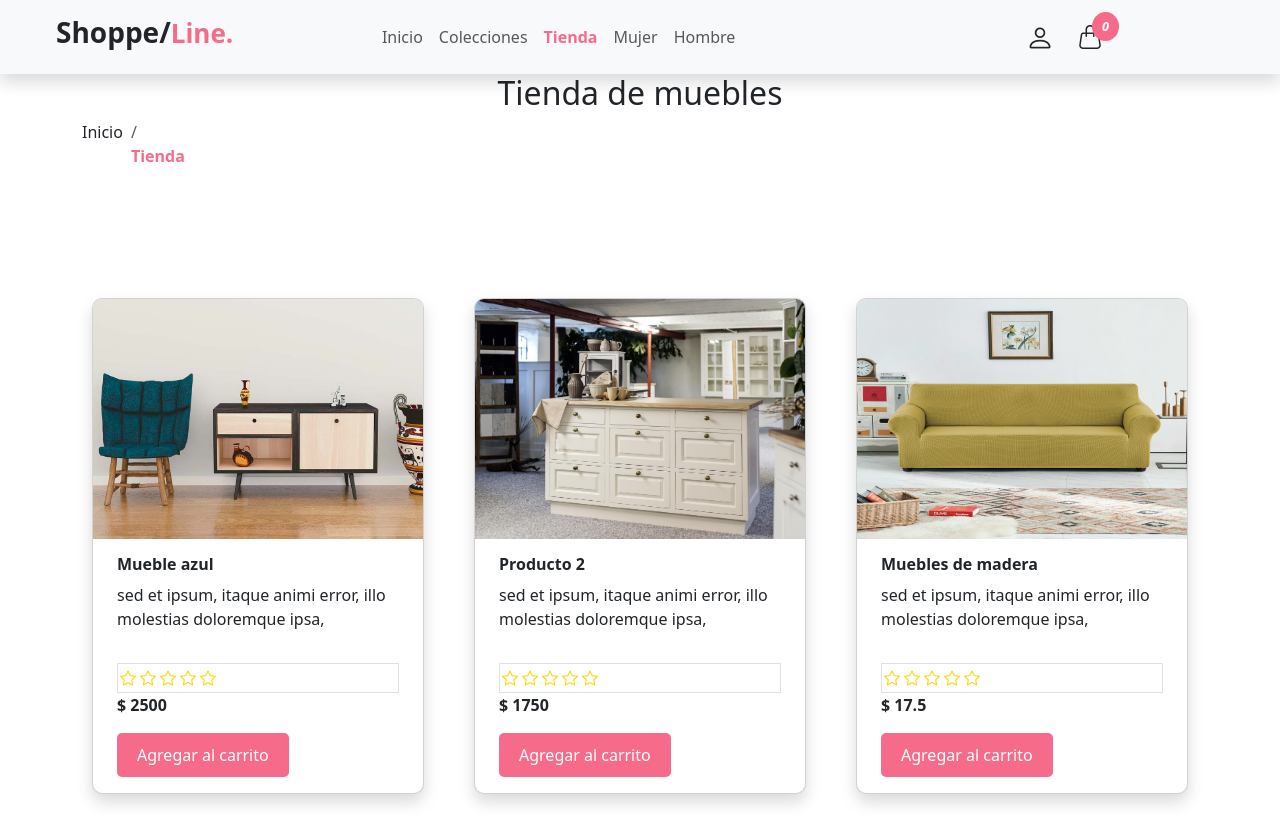
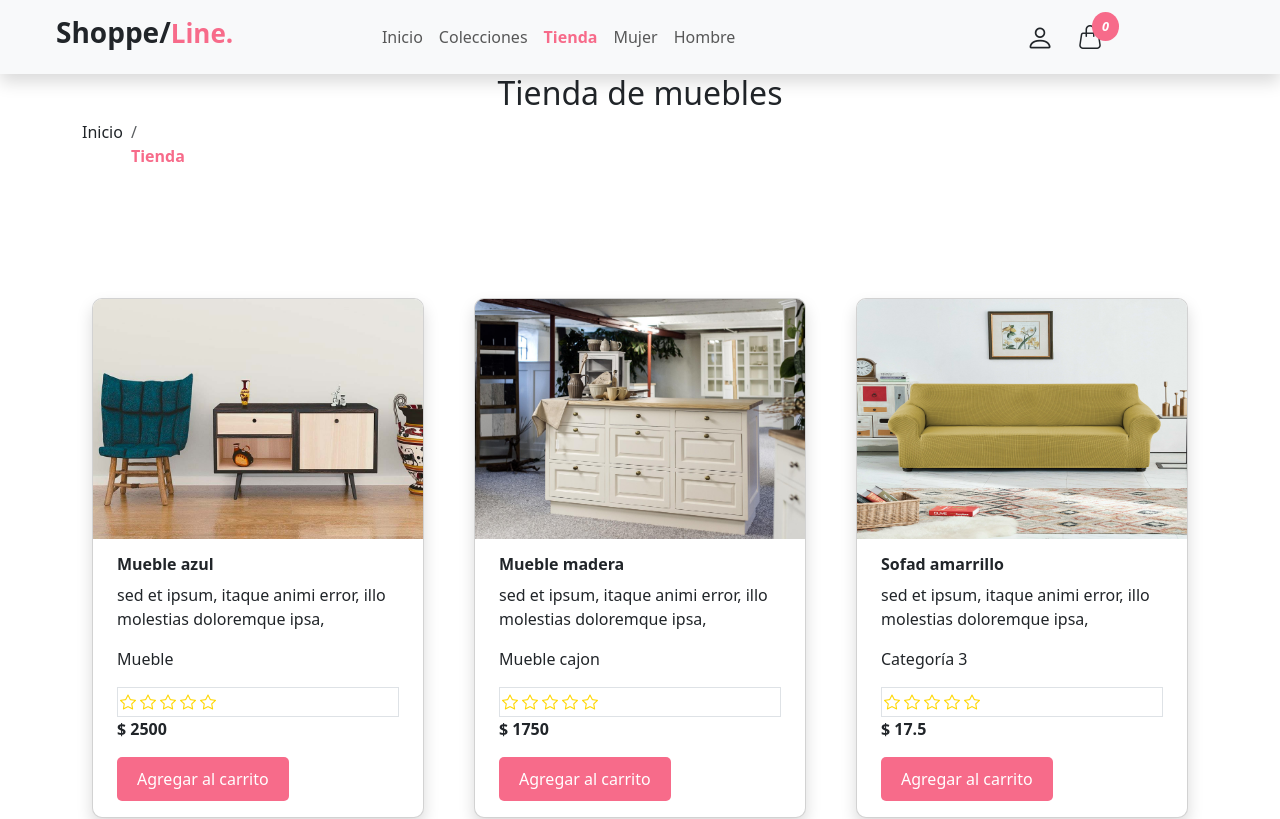
Before and after one commit to torco34/ecommercevue, a Vue app: page /store in a window 1280 px wide. Shown: the top 819 px of the page. Built offline with nearby package versions, Linux system fonts and the light colour scheme; what bootstrap-vue-next would draw is missing.

Commit message:
arreglito

```diff
--- a/src/components/CartPreview.vue
+++ b/src/components/CartPreview.vue
@@ -34,10 +34,10 @@
       <div class="p-5 d-grid justify-content-center">
         <h4 v-if="item" class="fw-bold">{{ item.name }}</h4>
         <p v-if="item">{{ item.description }}</p>
-        <p v-if="item" class="fw-bold">Precio: ${{ item.price }}</p>
-        <p  class="fw-bold">Precio aaa: ${{ productId }}</p>
+        <p v-if="item" class="fw-bold">Precio: {{ item.price }}</p>
+        <!-- <p  class="fw-bold">Precio aaa: ${{ productId }}</p>
         <p  class="fw-bold">Precio: ${{ productName }}</p>
-        <p  class="fw-bold">Precio cc: ${{ productPrice }}</p>
+        <p  class="fw-bold">Precio cc: ${{ productPrice }}</p> -->
         <div>
           <CustomButton @click="addToCart"> Agregar al carrito </CustomButton>
         </div>
@@ -60,9 +60,7 @@ const store = useStore();
 const toast = useToast();
 
 const itemId = route.params.id;
-const productId = route.params.id;
-const productName = route.params.name;
-const productPrice = route.params.price;
+
 const item = ref(null);
 const selectedSize = ref(null);
 
@@ -81,7 +79,7 @@ const selectSize = (size) => {
 };
 
 const addToCart = () => {
-alert(productName)
+
   if (!selectedSize.value) {
     toast.error("Por favor, selecciona una talla.", {
       toastClassName: "error-toast",
--- a/src/components/CustomCard.vue
+++ b/src/components/CustomCard.vue
@@ -23,7 +23,7 @@
 </template>
 
 <script setup>
-import { useRouter } from "vue-router";
+// import { useRouter } from "vue-router";
 import { defineProps, defineEmits, ref } from "vue";
 import CustomButton from "./CustomButton.vue";
 
@@ -51,16 +51,24 @@ const props = defineProps({
 });
 
 const emit = defineEmits(['add-to-cart']);
-const router = useRouter();
+// const router = useRouter();
 const rating = ref(0);
 
 const handleAddToCart = () => {
-  emit('add-to-cart', { id: props.id,  product: props.product, name: props.name, price: props.price, imageUrl: props.imageUrl});
+  emit('add-to-cart', {
+    id: props.id,
+    product: props.product,
+    name: props.name,
+    price: props.price,
+    imageUrl: props.imageUrl,
+    category: props.category
+
+  });
   console.log(`Added to cart: ${props.name}`);
   alert(props.id, "card")
+  alert(props.product, "product")
+  // router.push(`/items/${props.id}`);
 
-  router.push(`/items/${props.id}`);
-  router.push({ name: 'items', params: { id: props.id } });
 };
 
 const setRating = (star) => {
--- /dev/null
+++ b/src/components/ProductDetails.vue
@@ -0,0 +1,99 @@
+<template>
+  <div class="product-details">
+    <img :src="imageUrl" :alt="alt" class="product-image">
+    <div class="product-info">
+      <h2 class="product-title">{{ title }}</h2>
+      <p class="product-description">{{ description }}</p>
+      <p class="product-price">{{ price }}</p>
+      <CustomCard
+        :id="image.id"
+        :name="image.title"
+        :price="image.price"
+        :showRating="true"
+        :description="image.description"
+        :imageUrl="image.src"
+        :showButton="true"
+        :buttonText="'Agregar al carrito'"
+        @add-to-cart="handleAddToCart"
+      />
+      <button @click="addToCart">Agregar al carrito</button>
+    </div>
+  </div>
+</template>
+
+<script setup>
+import { useRouter } from 'vue-router';
+// import { useStore } from 'vuex';
+// CustomCard
+import { defineProps } from "vue";
+import CustomCard from './CustomCard.vue';
+const props = defineProps({
+  id: Number,
+  title: String,
+  description: String,
+  price: Number,
+  imageUrl: String,
+  alt: String
+});
+
+const router = useRouter();
+// const store = useStore();
+
+const addToCart = () => {
+  const product = {
+    id: props.id,
+    title: props.title,
+    price: props.price
+  };
+
+  router.push(`/product/${product.id}`)
+  // store.dispatch('addToCart', product);
+  // console.log(`Producto añadido al carrito: ${props.title}`);
+  // router.push({ name: 'items', params: { id: props.id, name: props.title, price: props.price } });
+  // alert(`${props.title} añadido al carrito`);
+};
+</script>
+
+<style scoped>
+.product-details {
+  display: flex;
+  align-items: center;
+  padding: 20px;
+  border: 1px solid #ddd;
+  border-radius: 5px;
+  margin-bottom: 20px;
+}
+
+.product-image {
+  width: 150px;
+  height: auto;
+  margin-right: 20px;
+}
+
+.product-info {
+  flex: 1;
+}
+
+.product-title {
+  font-size: 1.2rem;
+  margin-bottom: 10px;
+}
+
+.product-description {
+  margin-bottom: 10px;
+}
+
+.product-price {
+  font-weight: bold;
+  margin-bottom: 10px;
+}
+
+button {
+  padding: 10px 20px;
+  background-color: #007bff;
+  color: #fff;
+  border: none;
+  border-radius: 5px;
+  cursor: pointer;
+}
+</style>
--- a/src/components/ProductGalleryStore.vue
+++ b/src/components/ProductGalleryStore.vue
@@ -8,11 +8,12 @@
     ]">
        <CustomCard
        :id="image.id"
-       :name="image.title"
+       :name="image.name"
        :price="image.price"
        :showRating="true"
        :description="image.description"
-       :imageUrl="image.src"
+       :category="image.category"
+       :imageUrl="image.imageUrl"
        :showButton="true"
 
        :buttonText="'Agregar al carrito'"
@@ -38,36 +39,41 @@ import CustomCard from './CustomCard.vue';
 const images = ref([
   {
     id: 1,
-    src: img1,
+    imageUrl: img1,
     alt: 'Image',
-    title: 'Mueble azul ',
+    name: 'Mueble azul ',
     price: 2500,
     description: '  sed et ipsum, itaque animi error, illo molestias doloremque ipsa, ',
-    category: 'Categoría 1',
+    category: 'Mueble',
   },
   {
     id: 2,
-    src: img2,
+    imageUrl: img2,
     alt: 'Imagen 2',
-    title: 'Producto 2',
+    name: 'Mueble madera',
     price:  1750,
-    description: '  sed et ipsum, itaque animi error, illo molestias doloremque ipsa,',
-    category: '200 compradas en le mes pasado',
+    description: 'sed et ipsum, itaque animi error, illo molestias doloremque ipsa,',
+    category: 'Mueble cajon',
   },
   {
     id: 3,
-    src: img3,
+    imageUrl: img3,
     alt: 'Imagen 3',
-    title: 'Muebles de madera',
+    name: 'Sofad amarrillo',
     description: '  sed et ipsum, itaque animi error, illo molestias doloremque ipsa,',
     price:  17.5000,
     category: 'Categoría 3',
   },
   {
+
+
+
+
     id: 4,
-    src: img4,
+    imageUrl: img4,
     alt: 'Imagen 4',
-    title: 'Producto 4',
+    name: 'Producto 4',
+    price: 4670,
     description: '  sed et ipsum, itaque animi error, illo molestias doloremque ipsa,',
     category: 'Categoría 4',
   },
--- a/src/router/index.js
+++ b/src/router/index.js
@@ -2,6 +2,7 @@ import { createRouter, createWebHistory } from "vue-router";
 import PagesHome from "@/views/PagesHome.vue";
 import PagesHombre from "@/views/PagesHombre.vue";
 import PageStore from "@/views/PageStore.vue";
+import ProductDetails from  "@/components/ProductDetails.vue"
 const router = createRouter({
   history: createWebHistory(),
 
@@ -40,6 +41,12 @@ const router = createRouter({
       name: "items",
       component: () => import("../components/CartPreview.vue"),
     },
+
+    {
+      path: "/product/:id",
+      name: "product",
+      component: ProductDetails,
+    },
     {
       path: "/cardElement",
       name: "cardElement",
```
Also changed, not shown: src/components/ProductGalleryContainer.vue (deleted, +0 -33 lines).
